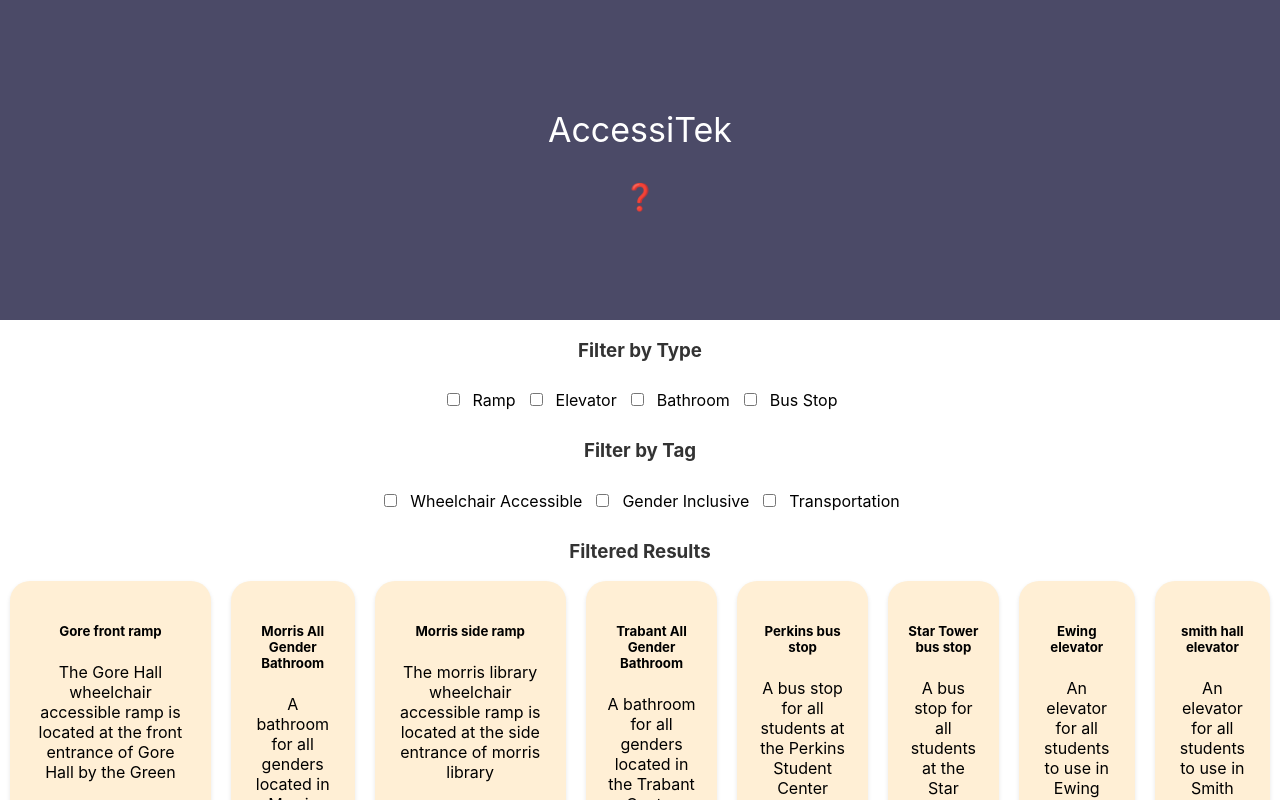
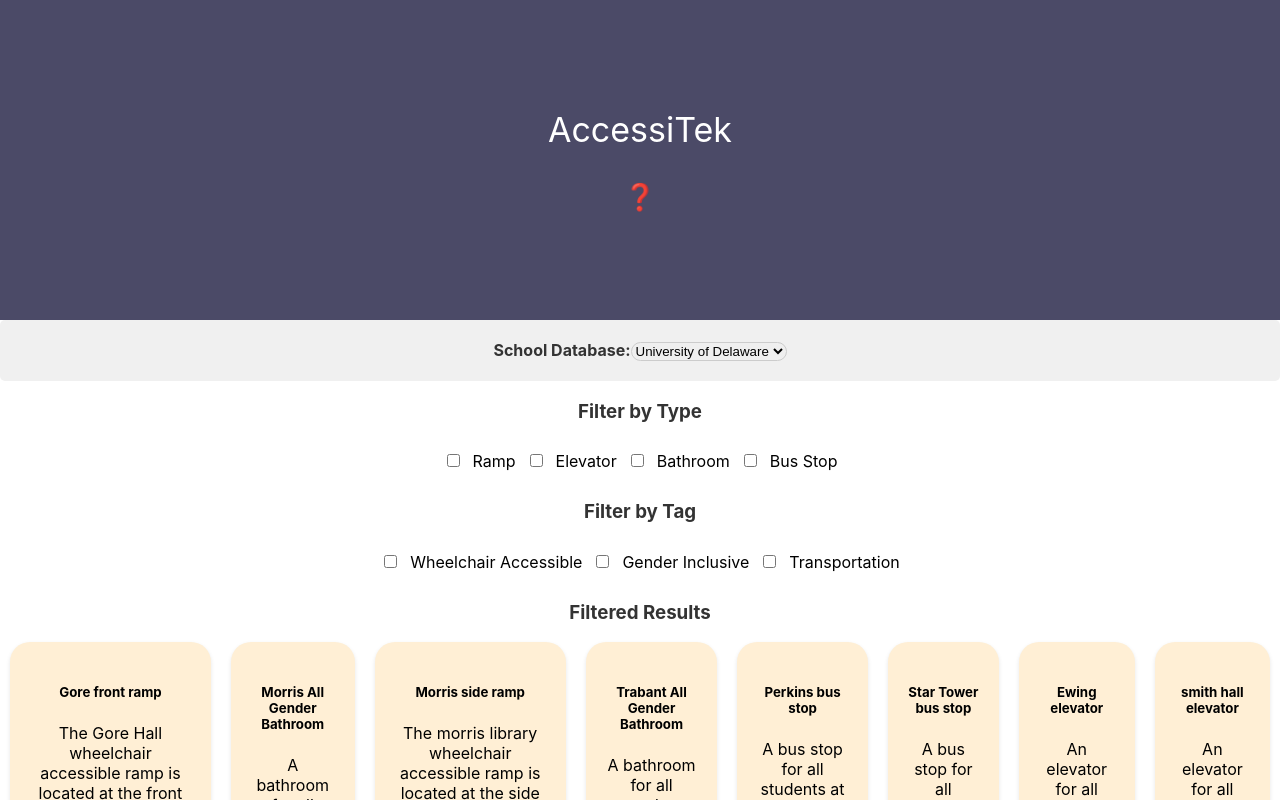
Before and after one commit to smoshy314/HenHacks2024, a React (Create React App) app: page / in a window 1280 px wide. Shown: the top 800 px of the page. Built offline with nearby package versions, Linux system fonts and the light colour scheme.

Commit message:
finished touching up drown down

```diff
--- a/src/App.tsx
+++ b/src/App.tsx
@@ -5,6 +5,7 @@ import './App.css';
 import { ChatView } from './components/ChatView';
 import FilterComponent from './DisplayView/FilterComponent';
 import Collapsible from 'react-collapsible';
+import DisplaySchools from './DisplayView/DisplaySchools';
 
 function App() {
   return (
@@ -23,6 +24,7 @@ function App() {
         </Collapsible>
         <br></br>
       </header>
+      <DisplaySchools />
       <FilterComponent />
       <ChatView></ChatView>
     </div>
--- a/src/DisplayView/DisplaySchools.tsx
+++ b/src/DisplayView/DisplaySchools.tsx
@@ -1,7 +1,7 @@
 import React from "react";
+import { Form } from "react-bootstrap";
 import accessAllSchools from "../data/AllSchools.json";
 import { School } from "../Interfaces/school";
-import { Dropdown } from "react-bootstrap";
 
 const DisplaySchools = () => {
     const schoolList: School[] = accessAllSchools.map(
@@ -13,16 +13,16 @@ const DisplaySchools = () => {
     );
 
     return (
-        <Dropdown>
-            <Dropdown.Toggle id="dropdown">Schools:</Dropdown.Toggle>
-            <Dropdown.Menu>
-                {
-                    schoolList.map((school, index) => (
-                        <Dropdown.Item key={index}>{school.name}</Dropdown.Item>
-                    ))
-                }
-            </Dropdown.Menu>
-        </Dropdown>
+        <Form style={{ backgroundColor: "#f0f0f0", padding: "20px", borderRadius: "5px" }}>
+            <Form.Group controlId="schoolSelect">
+                <Form.Label style={{ marginBottom: "10px", color: "#333", fontWeight: "bold"}}>School Database:</Form.Label>
+                <Form.Control as="select" style={{ borderColor: "#ccc", borderRadius: "23px" }}>
+                    {schoolList.map((school, index) => (
+                        <option key={index}>{school.name}</option>
+                    ))}
+                </Form.Control>
+            </Form.Group>
+        </Form>
     );
 };
 
```
